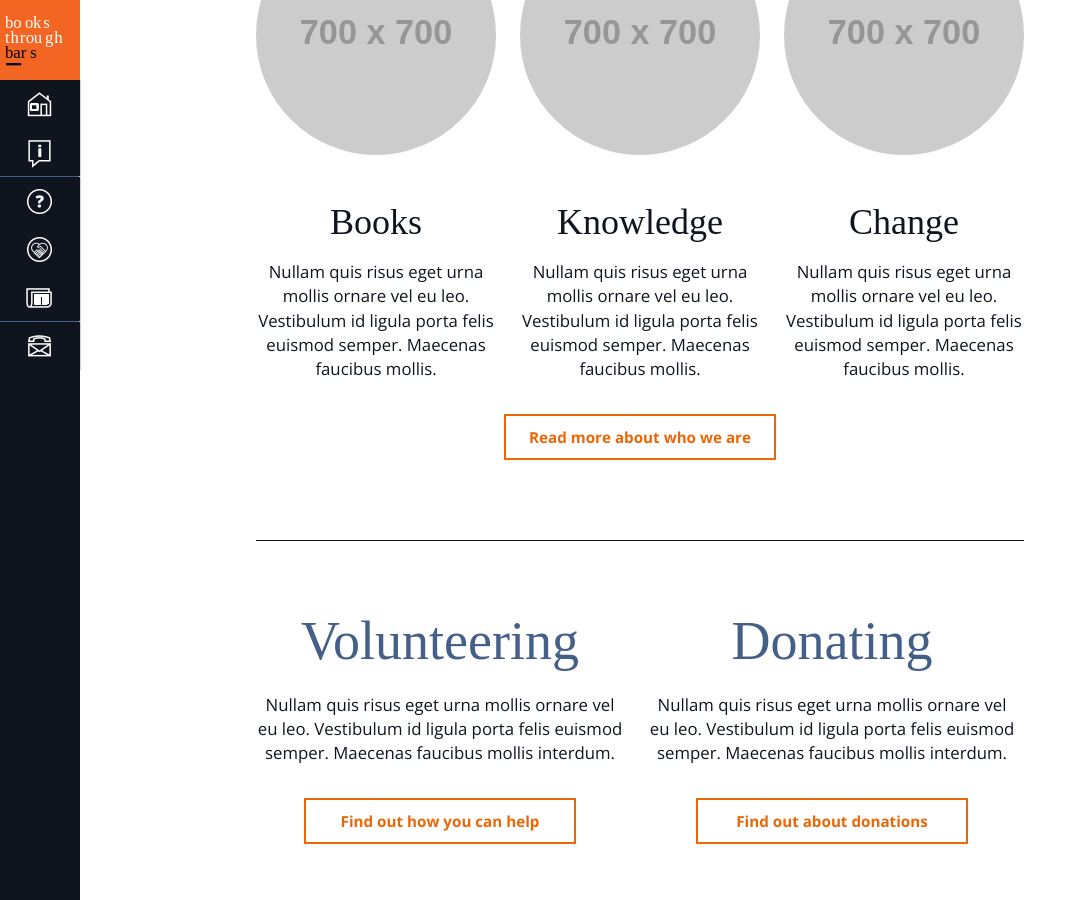
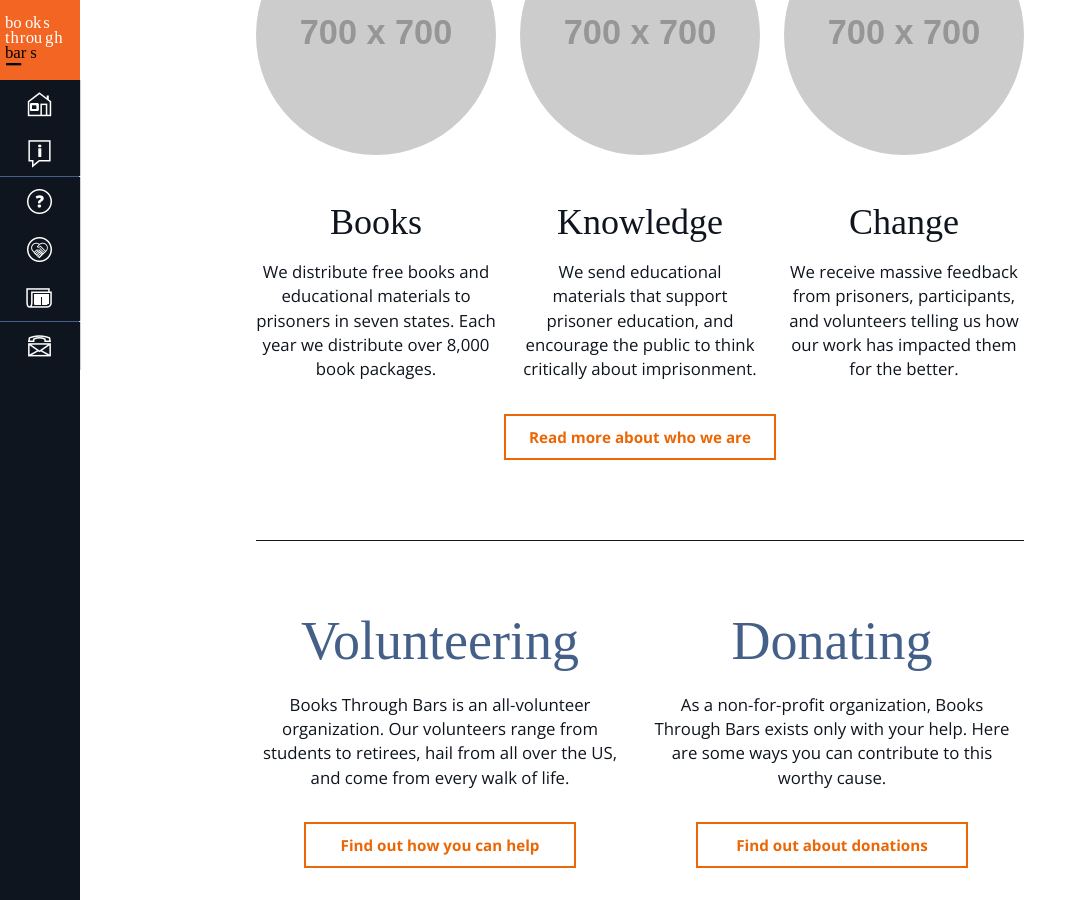
Before and after one commit to boot0080/btb, a Jekyll site: the page built from index.html, in a window 1280 px wide and 900 px high, scrolled down 1185 px. Shown: the whole window, without its empty margins (0-1087 px from the left). Built offline with Jekyll 4.4.1, drawn with Linux system fonts in a browser that asks for light colours; nearby versions of some CDN libraries; Markdown is read by kramdown in place of the engine named in the settings.

Commit message:
feat(index): add index.html content

```diff
--- a/index.html
+++ b/index.html
@@ -31,21 +31,21 @@
             <img class="flex-img roundit" src=http://placehold.it/700x700>
             <figcaption>
                 <h3>Books</h3>
-                <p class="center-align">Nullam quis risus eget urna mollis ornare vel eu leo. Vestibulum id ligula porta felis euismod semper. Maecenas faucibus mollis.</p>
+                <p class="center-align">We distribute free books and educational materials to prisoners in seven states. Each year we distribute over 8,000 book packages.</p>
             </figcaption>
         </figure>
         <figure class="unit unit-xs-1 unit-s-1 unit-m-1-3 unit-l-1-3 gutter-2">
             <img class="flex-img roundit" src=http://placehold.it/700x700>
             <figcaption>
                 <h3>Knowledge</h3>
-                <p class="center-align">Nullam quis risus eget urna mollis ornare vel eu leo. Vestibulum id ligula porta felis euismod semper. Maecenas faucibus mollis.</p>
+                <p class="center-align">We send educational materials that support prisoner education, and encourage the public to think critically about imprisonment.</p>
             </figcaption>
         </figure>
         <figure class="unit unit-xs-1 unit-s-1 unit-m-1-3 unit-l-1-3 gutter-3">
             <img class="flex-img roundit" src=http://placehold.it/700x700>
             <figcaption>
                 <h3>Change</h3>
-                <p class="center-align">Nullam quis risus eget urna mollis ornare vel eu leo. Vestibulum id ligula porta felis euismod semper. Maecenas faucibus mollis.</p>
+                <p class="center-align">We receive massive feedback from prisoners, participants, and volunteers telling us how our work has impacted them for the better.</p>
             </figcaption>
         </figure>
     </div>
@@ -56,12 +56,12 @@
     <div class="grid">
         <div class="unit unit-xs-1 unit-s-1 unit-m-1-2 unit-l-1-2 gutter-1">
             <h2>Volunteering</h2>
-            <p class="center-align">Nullam quis risus eget urna mollis ornare vel eu leo. Vestibulum id ligula porta felis euismod semper. Maecenas faucibus mollis interdum.</p>
+            <p class="center-align">Books Through Bars is an all-volunteer organization. Our volunteers range from students to retirees, hail from all over the US, and come from every walk of life.</p>
             <a href="#" class="button">Find out how you can help</a>
         </div>
         <div class="unit unit-xs-1 unit-s-1 unit-m-1-2 unit-l-1-2 gutter-2">
             <h2>Donating</h2>
-            <p class="center-align">Nullam quis risus eget urna mollis ornare vel eu leo. Vestibulum id ligula porta felis euismod semper. Maecenas faucibus mollis interdum.</p>
+            <p class="center-align">As a non-for-profit organization, Books Through Bars exists only with your help. Here are some ways you can contribute to this worthy cause.</p>
             <a href="#" class="button">Find out about donations</a>
         </div>
     </div>
```
